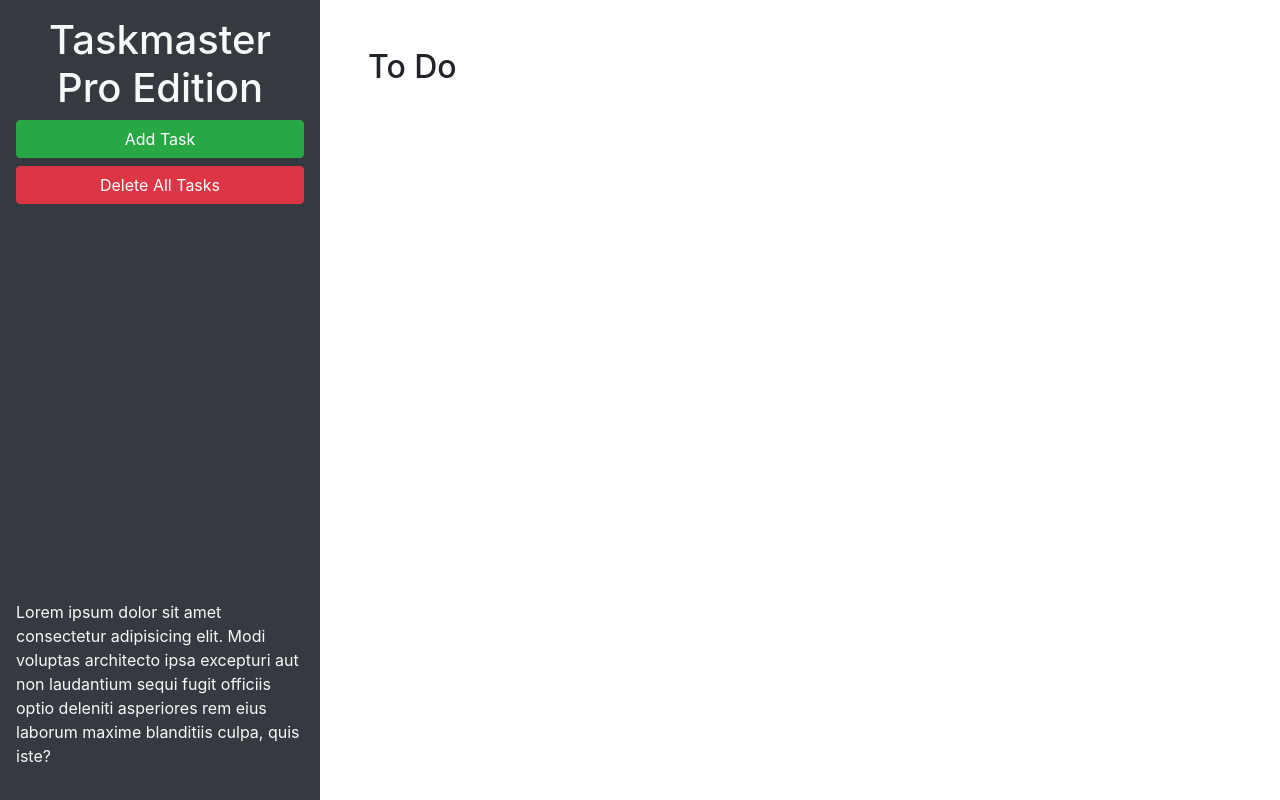
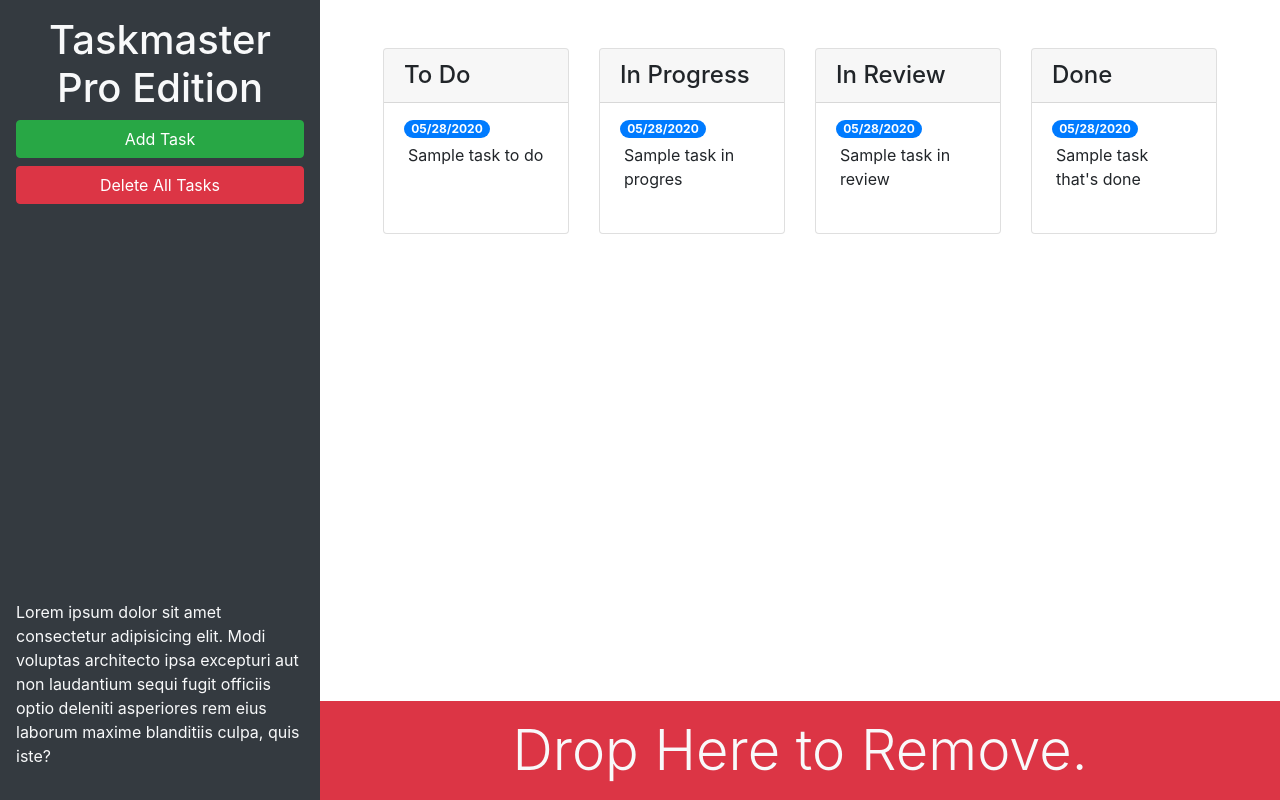
Before and after one commit to AaronPearson1/taskmaster-pro, a plain HTML site: page index.html in a window 1280 px wide. Drawn offline with nearby package versions, Linux system fonts and the light colour scheme.

Commit message:
bootstrap classes

```diff
--- a/index.html
+++ b/index.html
@@ -13,20 +13,75 @@
 <body>
 
   <div class="row min-vh-100 no-gutters">
-    <header class="col-12 col-lg-3 bg-dark text-light d-flex flex-column p-4 p-lg-3">
+    <header class="col-12 col-lg-3 bg-dark text-light sticky-top d-flex flex-column p-4 p-lg-3">
       <h1 class="text-center">Taskmaster Pro Edition</h1>
       <button id="create-task" class="btn btn-block btn-success" data-toggle="modal" data-target="#task-form-modal">Add
         Task</button>
       <button id="remove-tasks" class="btn btn-block btn-danger">Delete All Tasks</button>
-      <p class="mt-auto">Lorem ipsum dolor sit amet consectetur adipisicing elit. Modi voluptas architecto ipsa
+      <p class="mt-auto d-none d-lg-block">Lorem ipsum dolor sit amet consectetur adipisicing elit. Modi voluptas architecto ipsa
         excepturi aut non
         laudantium sequi fugit officiis optio deleniti asperiores rem eius laborum maxime blanditiis culpa, quis iste?
       </p>
     </header>
-    <main class="col-12 col-lg-9">
-      <div class="m-5">
-        <h2>To Do</h2>
-        <ul id="list-toDo" class="list-group"> </ul>
+    <main class="col-12 col-lg-9 d-flex flex-column">
+      <div class="m-5 row justify-content-around">
+        <!-- todo start -->
+        <div class="col-12 col-md-6 col-xl-3 mb-3">
+          <div class="card">
+            <h4 class="card-header">To Do</h4>
+            <ul id="list-toDo" class="list-group list-group-flush">
+              <li class="list-group-item">
+                <span class="badge badge-primary badge-pill">05/28/2020</span>
+                <p class="m-1">Sample task to do</p>
+              </li>
+            </ul>
+          </div>
+        </div>
+        <!-- todo end -->
+        <!-- in progress start -->
+        <div class="col-12 col-md-6 col-xl-3 mb-3">
+          <div class="card">
+            <h4 class="card-header">In Progress</h4>
+            <ul id="list-inProgress" class="list-group list-group-flush">
+              <li class="list-group-item">
+                <span class="badge badge-primary badge-pill">05/28/2020</span>
+                <p class="m-1">Sample task in progres</p>
+              </li>
+            </ul>
+          </div>
+        </div>
+        <!-- in progress end -->
+        <!-- in review start -->
+        <div class="col-12 col-md-6 col-xl-3 mb-3">
+          <div class="card">
+            <h4 class="card-header">In Review</h4>
+            <ul id="list-inReview" class="list-group list-group-flush">
+              <li class="list-group-item">
+                <span class="badge badge-primary badge-pill">05/28/2020</span>
+                <p class="m-1">Sample task in review</p>
+              </li>
+            </ul>
+          </div>
+        </div>
+        <!-- in review end -->
+        <!-- dont start -->
+        <div class="col-12 col-md-6 col-xl-3 mb-3">
+          <div class="card">
+            <h4 class="card-header">Done</h4>
+            <ul id="list-done" class="list-group list-group-flush">
+              <li class="list-group-item">
+                <span class="badge badge-primary badge-pill">05/28/2020</span>
+                <p class="m-1">Sample task that's done</p>
+              </li>
+            </ul>
+          </div>
+        </div>
+        <!-- done end -->
+      </div>
+      <div id="trash" class="mt-auto">
+        <div class="w-100 bg-danger p-3 text-center text-light display-4">
+          Drop Here to Remove.
+        </div>
       </div>
     </main>
   </div>
@@ -46,11 +101,11 @@
           <form>
             <div class="form-group">
               <label for="modalTaskDescription">Task description</label>
-              <textarea id="modalTaskDescription" rows="3"></textarea>
+              <textarea id="modalTaskDescription" rows="3" class="form-control"></textarea>
             </div>
             <div class="form-group">
               <label for="modalDueDate">Due date</label>
-              <input type="text" id="modalDueDate" placeholder="mm/dd/yyyy" autocomplete="off" />
+              <input type="text" class="form-control" id="modalDueDate" placeholder="mm/dd/yyyy" autocomplete="off" />
             </div>
           </form>
         </div>
```
